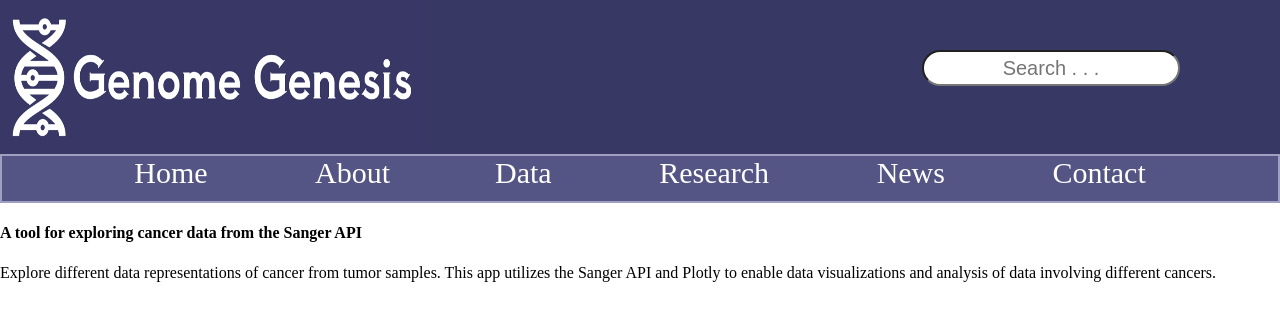
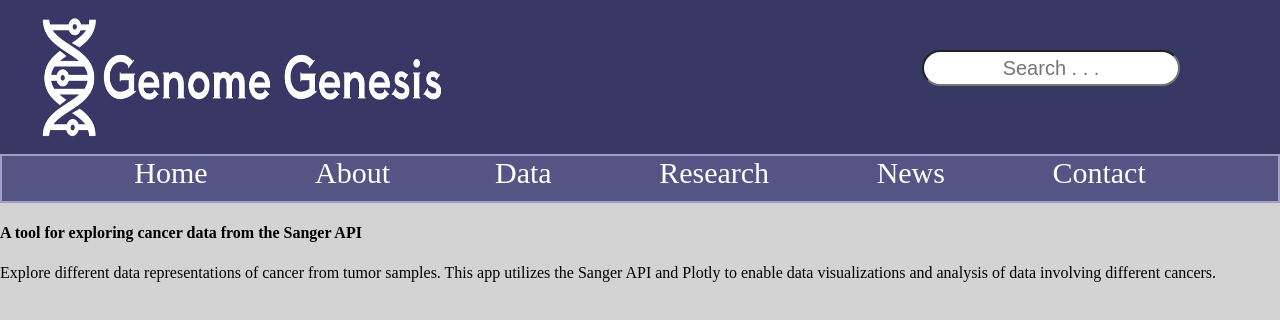
Before and after one commit to ylu8888/GenomeGenesis, a plain HTML site: page index.html in a window 1280 px wide. Drawn offline with Linux system fonts and the light colour scheme.

Commit message:
about prog

```diff
--- a/styles.css
+++ b/styles.css
@@ -1,11 +1,13 @@
 body {
     margin: 0%;
     padding: 0%;
+    background-color: lightgray;
 }
 
 #logo {
     height: 150px;
     width: 33%;
+    margin-left: 30px;
 }
 
 .subtitle{
```
Also changed, not shown: index.html (+2 -0 lines).
